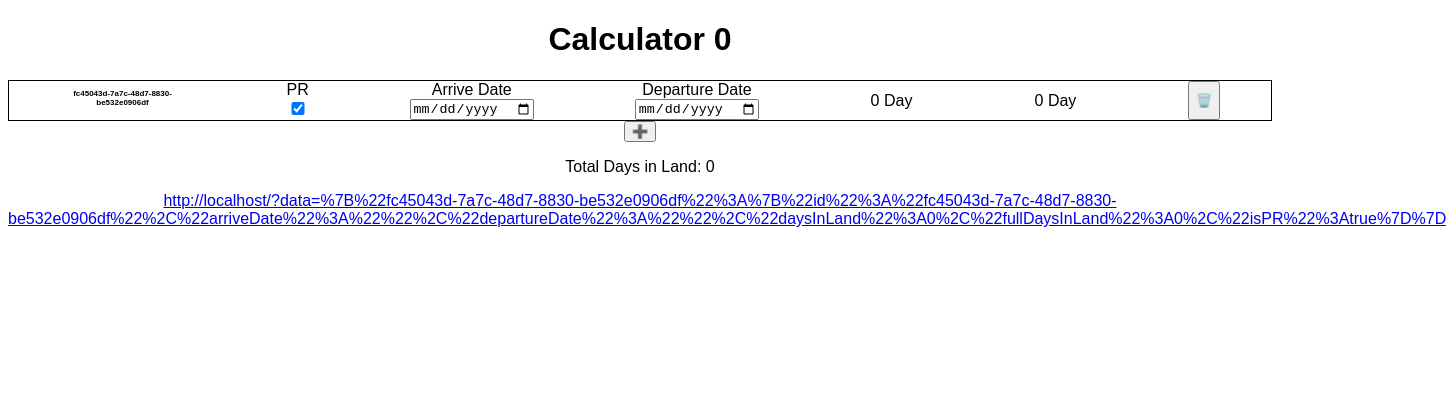
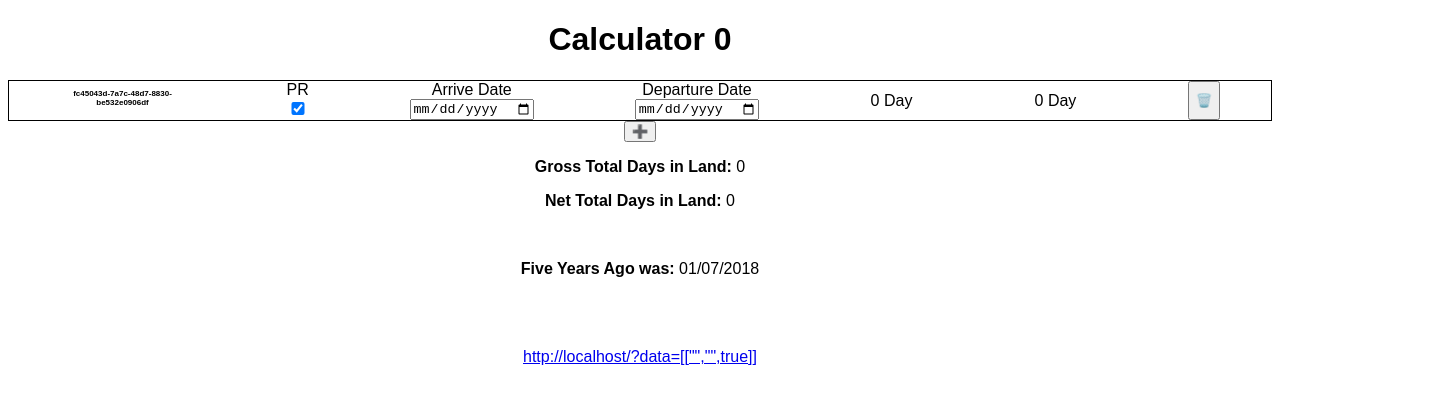
Before and after one commit to lufemas/CanadianInLandCalculator, a React (Create React App) app: page / in a window 1280 px wide. Shown: the top 404 px of the page, 1446 px wide, since content can reach past the window. Built offline with nearby package versions, Linux system fonts and the light colour scheme.

Commit message:
making the url, using tupples(tripples)

```diff
--- a/src/components/PeriodInput.tsx
+++ b/src/components/PeriodInput.tsx
@@ -11,7 +11,7 @@ const formatDate = (dateToFormat: any) => {
 
 // @ts-ignore
 export default function PeriodInput({ id = '', onChange, onRemove, inputValue='', loadArriveDate='', loadDepartureDate='' }) {
-  // console.log('Single, inputValue', inputValue)
+  console.log('Single, inputValue', inputValue)
   const [arriveDate, setArriveDate] = useState("");
   const [departureDate, setDepartureDate] = useState("");
   const [daysInLand, setDaysInLand] = useState(0);
@@ -41,20 +41,27 @@ export default function PeriodInput({ id = '', onChange, onRemove, inputValue=''
 
     setFullDaysInLand( isPR ? totalDaysInLand : totalDaysInLand / 2);
 
-    onChange({ id, arriveDate, departureDate, daysInLand, fullDaysInLand, isPR });
+    // onChange({ id, arriveDate, departureDate, daysInLand, fullDaysInLand, isPR });
+
+    console.log('---------------------------------------------------')
+    console.log('arriveDate, departureDate, isPR', [arriveDate, departureDate, isPR])
+    console.log('fullDaysInLand', fullDaysInLand)
+    console.log('^^^^^^^^^^^^^^^^^^^^^^^^^^^^^^^^^^^^^^^^^^^^^^^^^^^')
+
   }, [arriveDate, departureDate, isPR]);
 
   useEffect(() => {
     // console.log("daysInLand", daysInLand); // Output: 7
     onChange({ id, arriveDate, departureDate, daysInLand, fullDaysInLand, isPR });
-  }, [daysInLand]);
+  }, [daysInLand, fullDaysInLand]);
 
   useEffect(()=>{
-    // if(inputValue) {
-    //   console.log('got inputValue', inputValue)
-    //   setArriveDate(inputValue["arriveDate"]);
-    //   setDepartureDate(inputValue["departureDate"]);
-    // }
+    if(inputValue) {
+      console.log('got inputValue', inputValue)
+      setArriveDate(inputValue["arriveDate"]);
+      setDepartureDate(inputValue["departureDate"]);
+      setIsPR(inputValue['isPR'])
+    }
     console.log("loadArriveDate", loadArriveDate)
 
     if(loadArriveDate != '') {
@@ -72,25 +79,25 @@ export default function PeriodInput({ id = '', onChange, onRemove, inputValue=''
   return (
     <div className="period-input">
       <h3>{id || "-"}</h3>
-      <label htmlFor="pr-checkbox"> PR
-        <input type="checkbox" name="pr-checkbox" id="pr-checkbox" checked={isPR} onChange={()=>setIsPR(wasPR => !wasPR)}/>
+      <label htmlFor={"pr-checkbox-"+id}> PR
+        <input type="checkbox" name={"pr-checkbox-"+id} id={"pr-checkbox-"+id} checked={isPR} onChange={()=>setIsPR(wasPR => !wasPR)}/>
       </label>
-      <label htmlFor="dateIn">
+      <label htmlFor={"dateIn-"+id}>
         Arrive Date
         <input
           type="date"
-          name="dateIn"
-          id="dateIn"
+          name={"dateIn-"+id}
+          id={"dateIn-"+id}
           value={arriveDate}
           onChange={(e) => {console.log("e.target.value", e.target.value ); setArriveDate(e.target.value)}}
         />
       </label>
-      <label htmlFor="dateIn">
+      <label htmlFor={"dateOut-"+id}>
         Departure Date
         <input
           type="date"
-          name="dateIn"
-          id="dateIn"
+          name={"dateOut-"+id}
+          id={"dateOut-"+id}
           value={departureDate}
           onChange={(e) => setDepartureDate(e.target.value)}
         />
--- a/src/components/TotalCalculator.tsx
+++ b/src/components/TotalCalculator.tsx
@@ -6,6 +6,7 @@ import 'react-toastify/dist/ReactToastify.css';
 
 export default function App() {
   const [grossTotalDays, setGrossTotalDays] = useState(0);
+  const [netTotalDays, setNetTotalDays] = useState(0);
   const [periodInputs, setPeriodInputs] = useState([] as JSX.Element[]);
   const [inputValues, setInputValues]
     = useState({
@@ -15,7 +16,8 @@ export default function App() {
             // departureDate: "",
             // id: uuidv4()
           }} as any);
-
+  const currentDate = new Date();
+  const fiveYearsAgoDate = new Date(currentDate.getFullYear() - 5, currentDate.getMonth(), currentDate.getDate());
   const onRemoveInput = (index: any) => {
     // console.log("removing:", index);
     // setPeriodInputs(periodInputs.filter(periodInput => periodInput.props.id != index));
@@ -35,8 +37,8 @@ export default function App() {
     Object.values(inputValues).forEach( (input: any) => {
       if(!input.id != changeInput.id ) {
         const intersect = areDatePeriodsIntersecting(input.arriveDate, input.departureDate, changeInput.arriveDate, changeInput.departureDate);
-        console.log('intersect', intersect)
-        console.log(input)
+        // console.log('intersect', intersect)
+        // console.log(input)
         if(intersect) {
           return toast.warn("Overlapping date", {autoClose: 1000,})
         }
@@ -65,10 +67,12 @@ export default function App() {
     // for (const [key, value] of Object.entries(inputValues)) {
     //   dates
     // }
-
-    const jsonString = JSON.stringify(inputValues);
+    console.log('inputValues', Object.entries(inputValues))
+    const jsonString = JSON.stringify(Object.entries(inputValues).map(([inputValueKey, inputValue])=>{
+      return [inputValue['arriveDate'],inputValue['departureDate'], inputValue['isPR']]
+    }));
     const encodedJsonString = encodeURIComponent(jsonString);
-    return window.location.href + "?data=" + encodedJsonString;
+    return window.location.href + "?data=" + jsonString;
   }
   const areDatePeriodsIntersecting = (start1, end1, start2, end2) => {
     return start1 <= end2 && start2 <= end1;
@@ -81,15 +85,15 @@ export default function App() {
     const encodedJsonString = urlParams.get('data');
     const jsonString = decodeURIComponent(encodedJsonString);
     const data = JSON.parse(jsonString);
-    console.log( 'jsonString', jsonString)
-    console.log( 'parserd', data)
+    // console.log( 'jsonString', jsonString)
+    // console.log( 'parserd', data)
 
     if(data){
       let loadedInputValues = {};
       for (const [key, value] of Object.entries(data)) {
-        console.log('key', key)
-        console.log('value', value)
-        loadedInputValues = {...loadedInputValues, [key]: {...value as object}}
+        // console.log('key', key)
+        // console.log('value', value)
+        loadedInputValues = {...loadedInputValues, [key]: {arriveDate: value[0],departureDate: value[1], isPR: value[2]}}
       }
       setInputValues(loadedInputValues)
       console.log('loadedInputValues', loadedInputValues)
@@ -118,18 +122,21 @@ export default function App() {
 
     // Set Gross Total Days
     let grossTotalDaysTemp: number = 0;
+    let netTotalDaysTemp: number = 0;
     for (const [key, value] of Object.entries(inputValues)) {
       // console.log(`${key}: ${value}`);
       grossTotalDaysTemp += value["daysInLand"] || 0;
+      netTotalDaysTemp += value["fullDaysInLand"] || 0;
     }
     // console.log('grossTotalDaysTemp', grossTotalDaysTemp)
     setGrossTotalDays(grossTotalDaysTemp)
+    setNetTotalDays(netTotalDaysTemp)
 
     console.log(getUrl())
   }, [inputValues]);
 
   useEffect(() => {
-    console.log("inputValues:", inputValues);
+    // console.log("inputValues:", inputValues);
   }, [inputValues]);
 
   return (
@@ -159,7 +166,18 @@ export default function App() {
       {/* <PeriodInput /> */}
 
       <button onClick={addPeriodInput}>➕</button>
-      <p>Total Days in Land: {grossTotalDays}</p>
+      <p><strong>Gross Total Days in Land:</strong> {grossTotalDays}</p>
+      <p><strong>Net Total Days in Land: </strong>{netTotalDays}</p>
+      <br></br>
+      <p><strong>Five Years Ago was: </strong>{fiveYearsAgoDate.toLocaleDateString("en-GB", {
+          year: "numeric",
+          month: "2-digit",
+          day: "2-digit"
+        })}
+      </p>
+      <br></br>
+      <br></br>
+      <br></br>
       <a href={getUrl()} target="_blank" rel="noopener noreferrer">{getUrl()}</a>
     {/* </div> */}
     <ToastContainer></ToastContainer>
```
